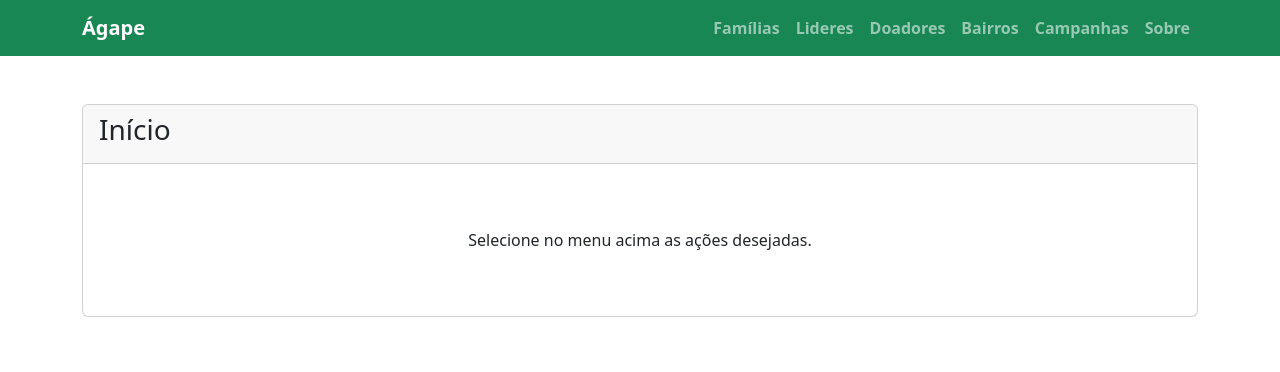
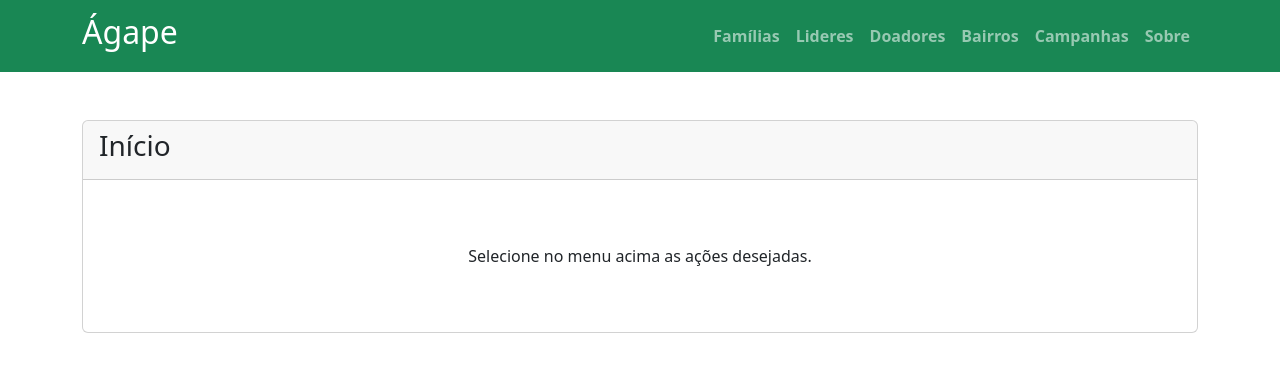
Before and after one commit to juliocesargama/natalAgape-frontEnd, a Vue app: page / in a window 1280 px wide. Shown: the top 372 px of the page. Built offline with nearby package versions, Linux system fonts and the light colour scheme.

Commit message:
minor fix

```diff
--- a/src/App.vue
+++ b/src/App.vue
@@ -23,7 +23,7 @@ const closeMobileMenu = () => {
     <div class="wrapper">
       <nav class="navbar navbar-expand-lg bg-success navbar-dark">
         <div class="container">
-          <RouterLink class="navbar-brand" to="/" aria-current="Página Inicial"><b>Ágape</b></RouterLink>
+          <RouterLink class="navbar-brand" to="/" aria-current="Página Inicial"><b><h2>Ágape</h2></b></RouterLink>
           <button class="navbar-toggler" type="button" data-bs-toggle="collapse" data-bs-target="#navbarNavAltMarkup"
             aria-controls="navbarNavAltMarkup" aria-expanded="false" aria-label="Toggle navigation">
             <span class="navbar-toggler-icon"></span>
```
